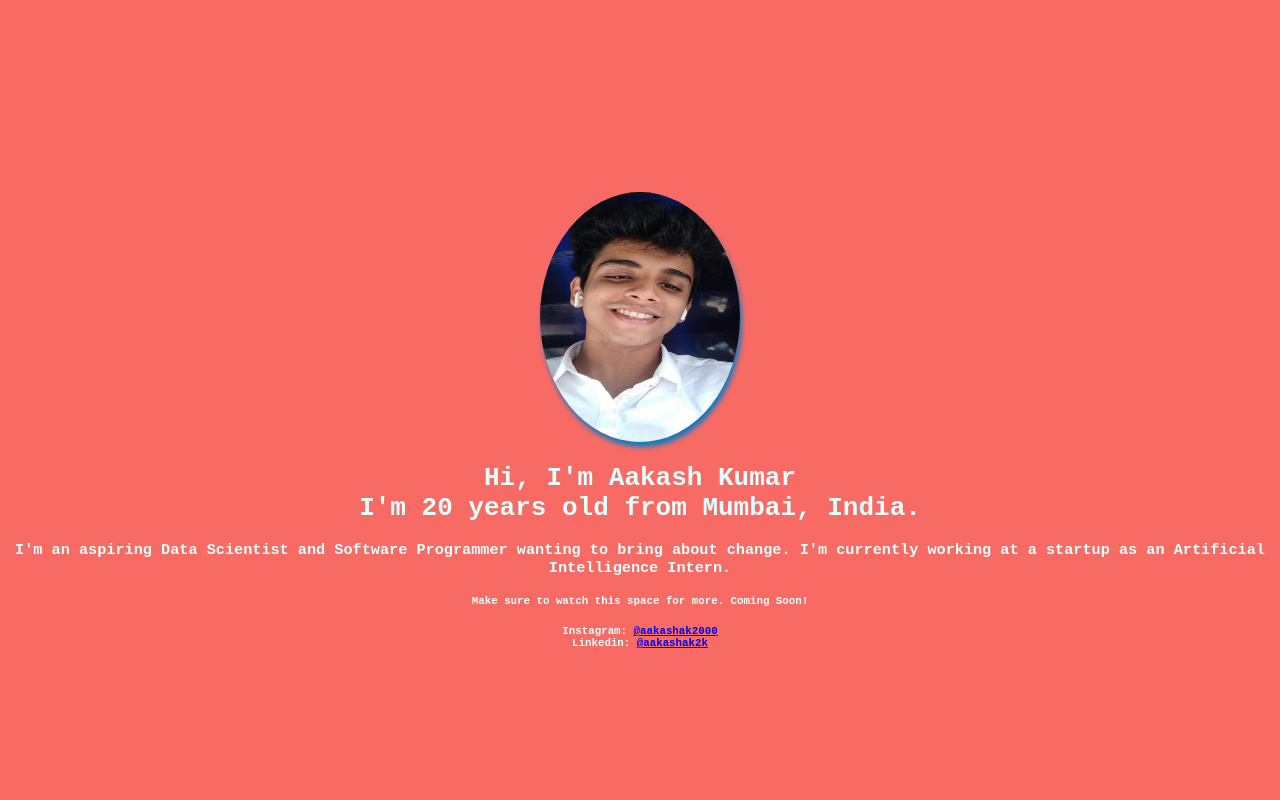
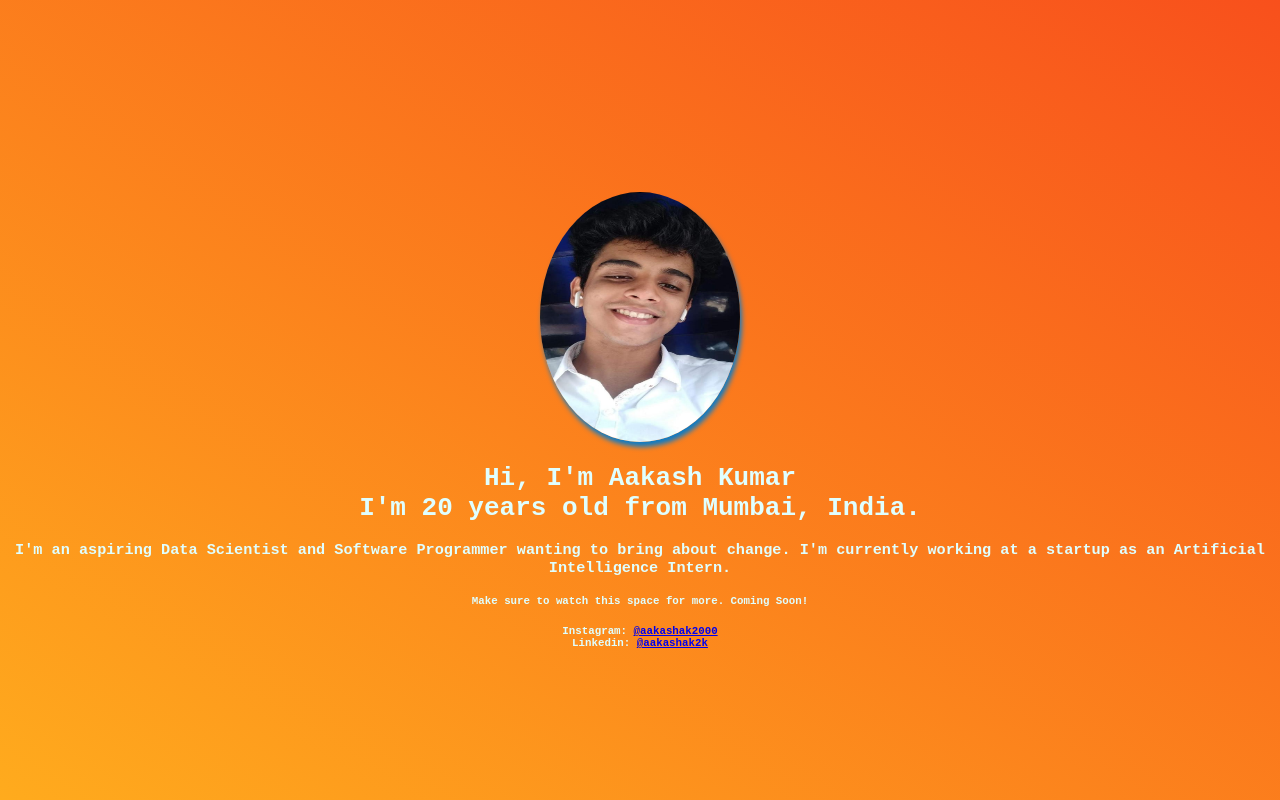
Before and after one commit to aakashak2000/basicHTML, a plain HTML site: page index.html in a window 1280 px wide. Drawn offline with Linux system fonts and the light colour scheme.

Commit message:
Update main.css

```diff
--- a/css/main.css
+++ b/css/main.css
@@ -1,5 +1,5 @@
 .site-header{
-    background-color: #F86B64;
+    background-image: linear-gradient(to top right, #FFAB1D, #F8501C);
     color: #e0ffff;
     height: 100vh;
     font-family: monospace;
```
